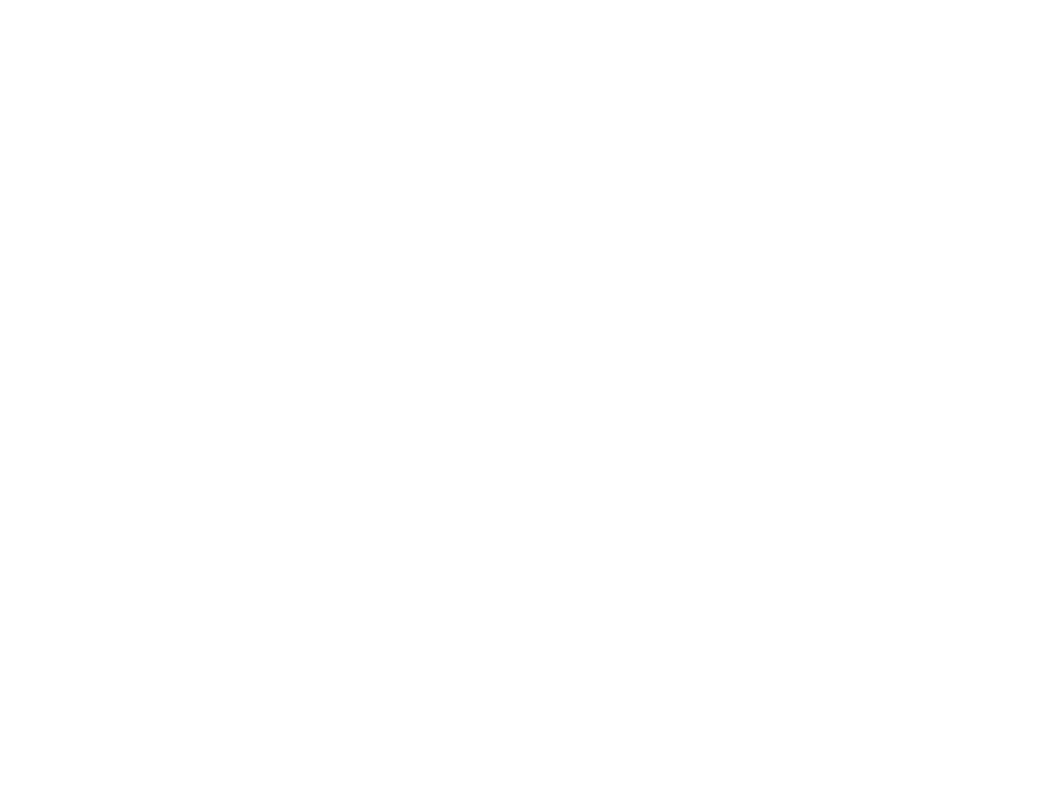
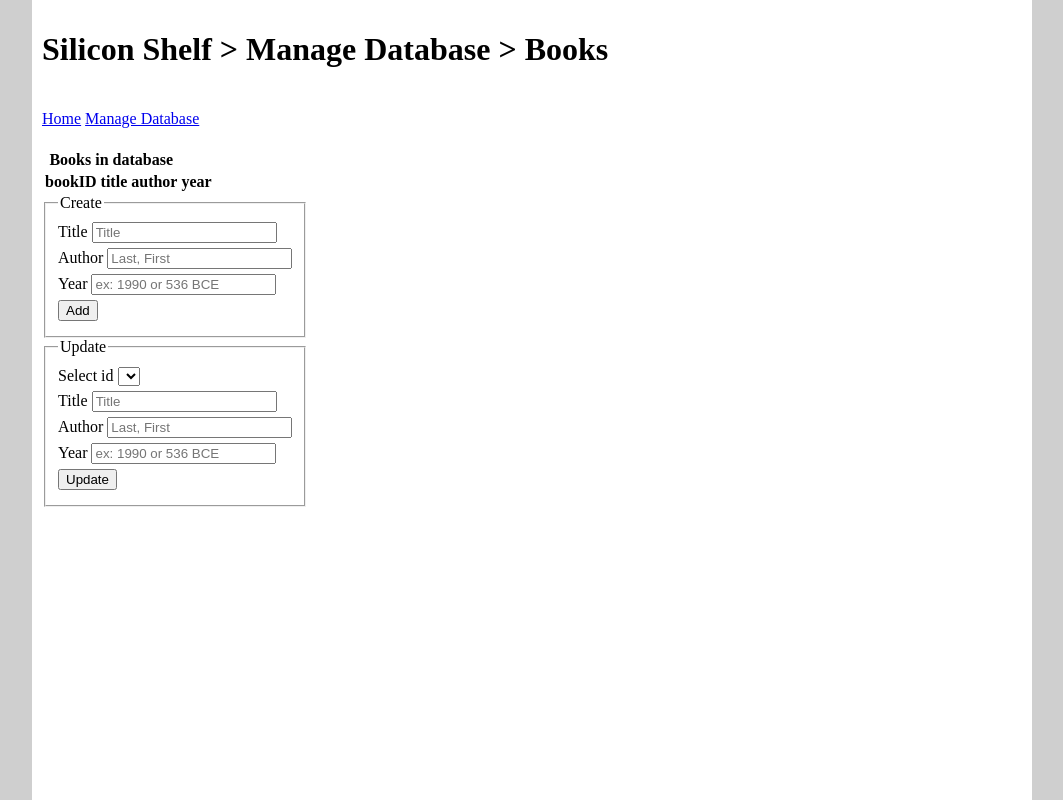
Before and after one commit to JoshuaASears/Silicon-Shelf, a website: page step3/books.html in a window 1280 px wide. Shown: the whole page, without its empty margins (108-1171 px from the left). Drawn offline with Linux system fonts and the light colour scheme.

Commit message:
static pages update, basic css included

```diff
--- a/step3/administrator.html
+++ b/step3/administrator.html
@@ -4,11 +4,13 @@
     <meta charset="UTF-8">
     <meta http-equiv="X-UA-Compatible" content="IE=edge">
     <meta name="viewport" content="width=device-width, initial-scale=1.0">
-    <title>Silicon Shelf: Home</title>
+    <title>Silicon Shelf: Manage Database</title>
+    <link rel="stylesheet" href="app.css">
 </head>
 <body>
+    <div class="page">
         <header>
-        <h1></h1>
+            <h1>Silicon Shelf > Manage Database</h1>
         </header>
         <nav>
             <a href="./index.html">Home</a>
@@ -16,9 +18,6 @@
         </nav>
         <main>
             <section>
-            <article>
-            <img src="images/schema.png" alt="Graphical schema for database including entities, attributes, and relations.">
-            </article>
                 <article>
                     <h2>Select Entity to Manage</h2>
                     <p><a href="./readers.html">Readers</a></p>
@@ -28,7 +27,11 @@
                     <p><a href="./clubmembers.html">Club Members</a></p>
                     <p><a href="./readingstatus.html">Reading Status</a></p>
                 </article>
+                <article>
+                    <img src="images/schema.png" alt="Graphical schema for database including entities, attributes, and relations.">
+                </article>
             </section>
         </main>
+    </div>
 </body>
 </html>
--- /dev/null
+++ b/step3/app.css
@@ -0,0 +1,37 @@
+:root {
+    --custom-color-background: rgba(196, 196, 196, 0.8);
+}
+html, body {
+    margin: 0;
+    padding: 0;
+}
+body {
+    max-width: 1000px;
+    width: 90vw;
+    height: 100vh;
+    align-content: center;
+    margin-left: auto;
+    margin-right: auto;
+    background-color: var(--custom-color-background);
+}
+.page {
+    height: 100%;
+    background-color: white;
+}
+header, nav, main {
+    padding: 10px;
+    background-color: white;
+}
+img {
+    display: block;
+    margin-left: auto;
+    margin-right: auto;
+    width: 50%;
+}
+form fieldset {
+    max-width: fit-content;
+}
+button, label {
+    display: block;
+    margin: 5px 0px;
+}
--- a/step3/books.html
+++ b/step3/books.html
@@ -0,0 +1,83 @@
+<!DOCTYPE html>
+<html lang="en">
+<head>
+    <meta charset="UTF-8">
+    <meta http-equiv="X-UA-Compatible" content="IE=edge">
+    <meta name="viewport" content="width=device-width, initial-scale=1.0">
+    <title>Silicon Shelf: Manage Books</title>
+    <link rel="stylesheet" href="app.css">
+</head>
+<body>
+    <div class="page">
+        <header>
+            <h1>Silicon Shelf > Manage Database > Books</h1>
+        </header>
+        <nav>
+            <a href="./index.html">Home</a>
+            <a href="./administrator.html">Manage Database</a>
+        </nav>
+        <main>
+            <section>
+                <table>
+                    <thead>
+                        <tr>
+                            <th colspan="3">Books in database</th>
+                        </tr>
+                        <tr>
+                            <th>bookID</th>
+                            <th>title</th>
+                            <th>author</th>
+                            <th>year</th>
+                        </tr>
+                    </thead>
+                </table>
+            </section>
+            <section>
+                <form action="">
+                    <fieldset>
+                        <legend>Create</legend>
+                        <label for="create-Books-title">
+                            Title
+                            <input id="create-Books-title" type="text" placeholder="Title">
+                        </label>
+                        <label for="create-Books-author">
+                            Author
+                            <input id="create-Books-author" type="text" placeholder="Last, First">
+                        </label>
+                        <label for="create-Books-year">
+                            Year
+                            <input id="create-Books-year" type="text" placeholder="ex: 1990 or 536 BCE">
+                        </label>
+                        <button>Add</button>
+                    </fieldset>
+                </form>
+            </section>
+            <section>
+                <form action="">
+                    <fieldset>
+                        <legend>Update</legend>
+                        <label for="update-Books-bookID">
+                            Select id
+                            <select id="update-Books-bookID">
+                            </select>
+                        </label>
+                        <label for="update-Books-title">
+                            Title
+                            <input id="update-Books-title" type="text" placeholder="Title">
+                        </label>
+                        <label for="update-Books-author">
+                            Author
+                            <input id="update-Books-author" type="text" placeholder="Last, First">
+                        </label>
+                        <label for="update-Books-year">
+                            Year
+                            <input id="update-Books-year" type="text" placeholder="ex: 1990 or 536 BCE">
+                        </label>
+                        <button>Update</button>
+                    </fieldset>
+                </form>
+            </section>
+        </main>
+    </div>
+</body>
+</html>
```
Also changed, not shown: step3/clubmembers.html (+56 -0 lines), step3/index.html (+4 -1 lines), step3/readers.html (+74 -0 lines), step3/readingclubs.html (+65 -0 lines), step3/readinglogs.html (+55 -0 lines), step3/readingstatus.html (+65 -0 lines), app.css (deleted), step3/images/schema.png. Lines whose indentation alone changed are shown as unchanged.
